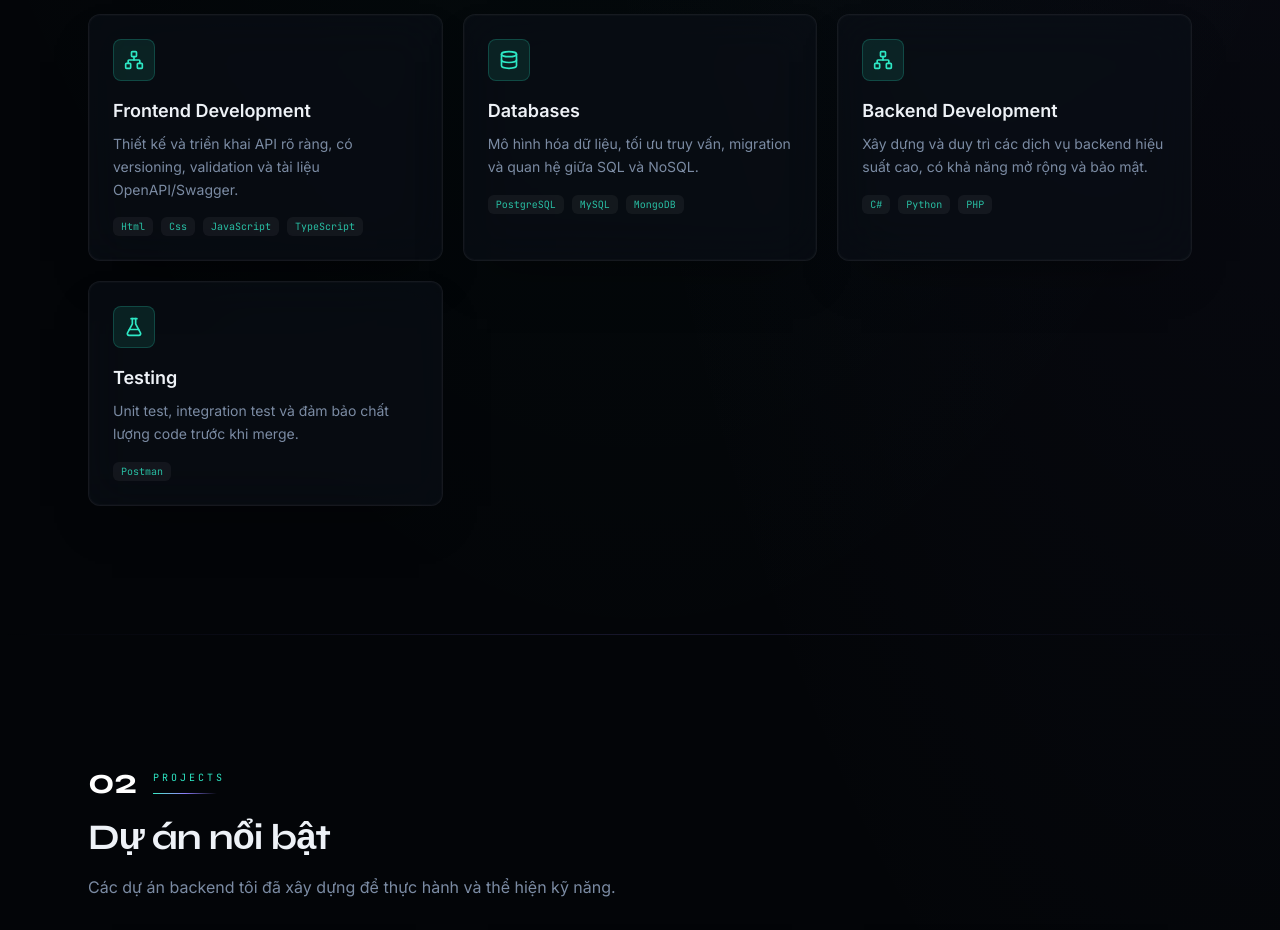
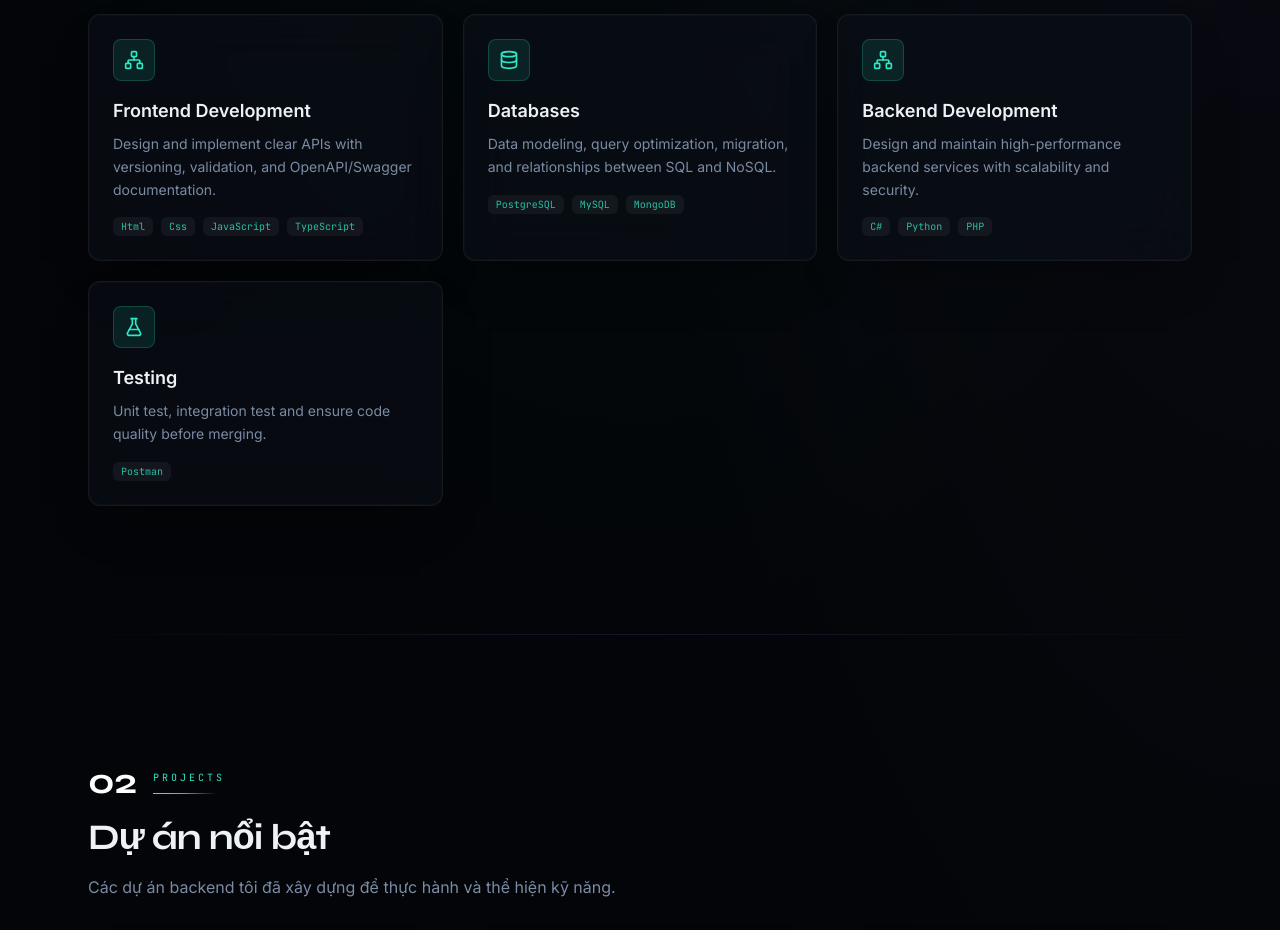
Before and after one commit to XuanDu2005/Portfolio, a Next.js app: page / in a window 1280 px wide. Shown: the part 1100-2030 px from the top of the page. Built offline with nearby package versions, Linux system fonts and the light colour scheme.

Commit message:
Update capabilities.ts

```diff
--- a/src/data/capabilities.ts
+++ b/src/data/capabilities.ts
@@ -5,7 +5,7 @@ export const capabilities: Capability[] = [
     id: "frontend",
     title: "Frontend Development",
     description:
-      "Thiết kế và triển khai API rõ ràng, có versioning, validation và tài liệu OpenAPI/Swagger.",
+      "Design and implement clear APIs with versioning, validation, and OpenAPI/Swagger documentation.",
     icon: "frontend",
     tags: ["Html", "Css", "JavaScript", "TypeScript"],
   },
@@ -13,7 +13,7 @@ export const capabilities: Capability[] = [
     id: "database",
     title: "Databases",
     description:
-      "Mô hình hóa dữ liệu, tối ưu truy vấn, migration và quan hệ giữa SQL và NoSQL.",
+      "Data modeling, query optimization, migration, and relationships between SQL and NoSQL.",
     icon: "database",
     tags: ["PostgreSQL", "MySQL", "MongoDB"],
   },
@@ -21,7 +21,7 @@ export const capabilities: Capability[] = [
     id: "backend",
     title: "Backend Development",
     description:
-      "Xây dựng và duy trì các dịch vụ backend hiệu suất cao, có khả năng mở rộng và bảo mật.",
+      "Design and maintain high-performance backend services with scalability and security.",
     icon: "backend",
     tags: ["C#", "Python", "PHP"],
   },
@@ -29,7 +29,7 @@ export const capabilities: Capability[] = [
     id: "testing",
     title: "Testing",
     description:
-      "Unit test, integration test và đảm bảo chất lượng code trước khi merge.",
+      "Unit test, integration test and ensure code quality before merging.",
     icon: "testing",
     tags: ["Postman"],
   },
```
